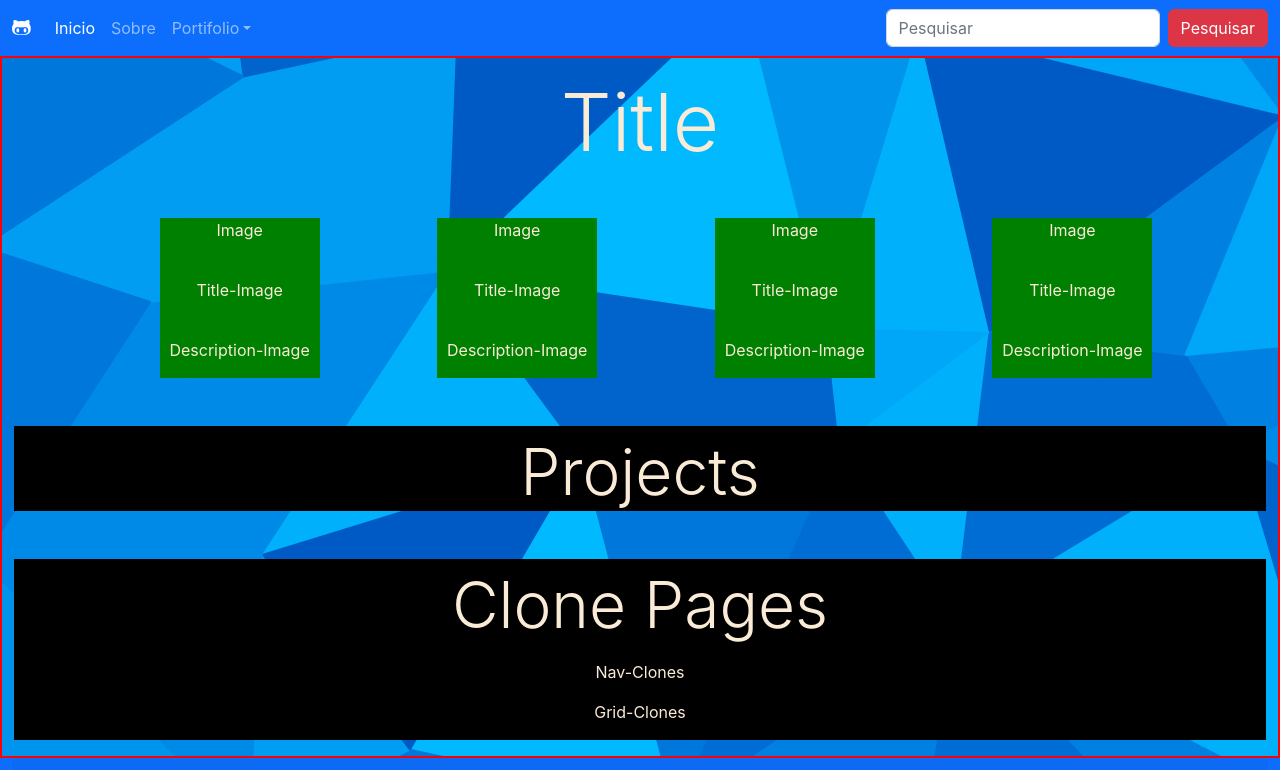
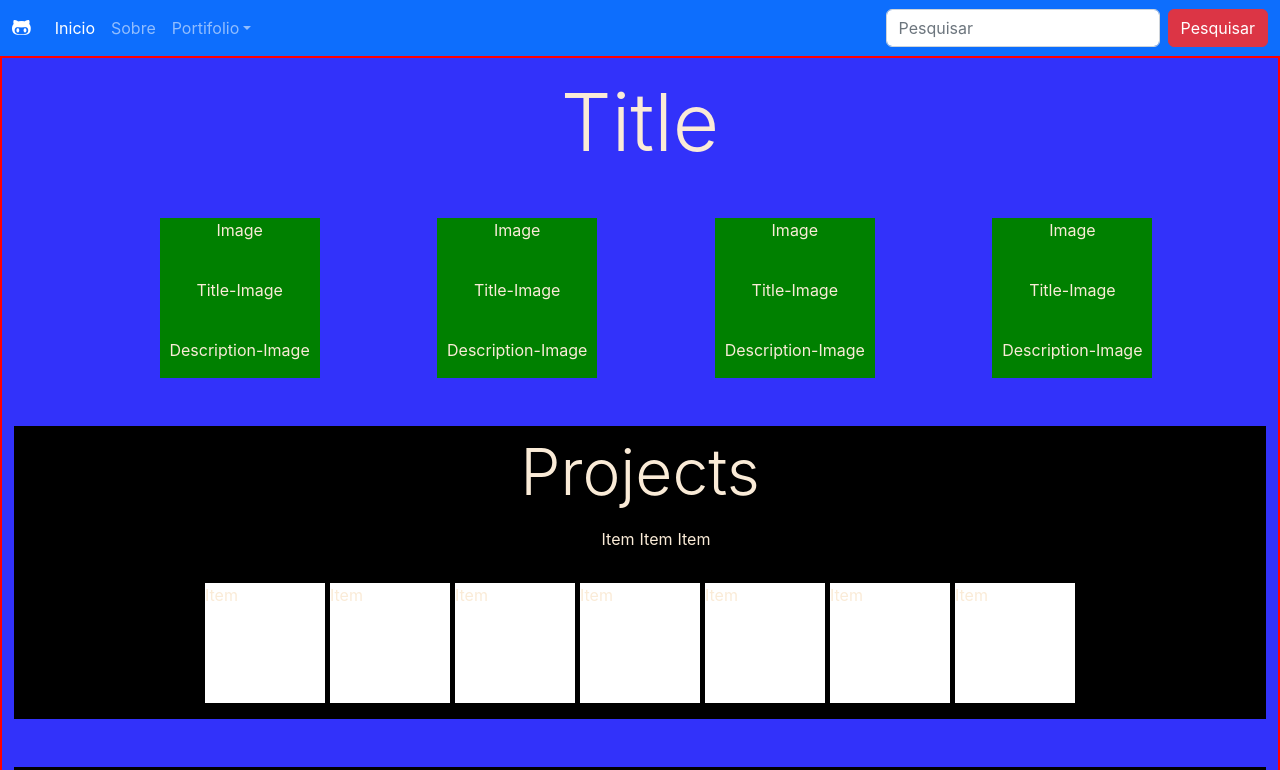
Before and after one commit to CamiloCCarvalho/learning-spa, a React (Create React App) app: page /portifolio in a window 1280 px wide. Shown: the top 770 px of the page. Built offline with nearby package versions, Linux system fonts and the light colour scheme.

Commit message:
Commit Att

```diff
--- a/src/App.css
+++ b/src/App.css
@@ -1,5 +1,5 @@
 body {
-  background-image: url('../src/img/bg-poly-grid-haikei.svg');
+  /*background-image: url('../src/img/bg-poly-grid-haikei.svg');*/
   background-size:200vw;
   background-color:rgb(50, 50, 250);
   animation: pan 60s infinite alternate linear;
--- a/src/components/fullPort/personalClones/index.js
+++ b/src/components/fullPort/personalClones/index.js
@@ -1,4 +1,6 @@
 import {React, Fragment} from 'react'
+import {GridProjects} from '../../../shared/gridProjects'
+import {ItemProject} from '../../../shared/gridProjects/itemProject'
 import './personalClones.css'
 
 
@@ -7,11 +9,20 @@ export const PersonalClones = () => {
 
     return (
         <Fragment>
-            <div className="container-fluid mt-5 personalClonesBox">
+            <div className="container-fluid mt-5 mb-5 personalClonesBox">
                 <h2 className="display-3 text-center pt-2">Clone Pages</h2>
                 <div>
                     <p className="text-center mt-3">Nav-Clones</p>
-                    <p className="text-center mt-3 pb-3">Grid-Clones</p>
+                    <GridProjects>
+                        <ItemProject/>
+                        <ItemProject/>
+                        <ItemProject/>
+                        <ItemProject/>
+                        <ItemProject/>
+                        <ItemProject/>
+                        <ItemProject/>
+
+                    </GridProjects>
                 </div>
             </div>
         </Fragment>
--- a/src/components/fullPort/personalProjects/index.js
+++ b/src/components/fullPort/personalProjects/index.js
@@ -1,4 +1,8 @@
 import {React, Fragment} from 'react'
+import {NavProjects} from './navProjects'
+import {GridProjects} from '../../../shared/gridProjects'
+import {ItemProject} from '../../../shared/gridProjects/itemProject'
+
 import './personalProjects.css'
 
 
@@ -9,7 +13,17 @@ export const PersonalProjects = () => {
         <Fragment>
             <div className="container-fluid mt-5 personalProjectsBox">
                 <h2 className="display-3 text-center pt-2">Projects</h2>
+                <NavProjects/>
+                <GridProjects>
+                    <ItemProject/>
+                    <ItemProject/>
+                    <ItemProject/>
+                    <ItemProject/>
+                    <ItemProject/>
+                    <ItemProject/>
+                    <ItemProject/>
 
+                </GridProjects>
             </div>
         </Fragment>
     )
--- /dev/null
+++ b/src/components/fullPort/personalProjects/navProjects/index.js
@@ -0,0 +1,22 @@
+import {React, Fragment} from 'react'
+import './navProjects.css'
+
+
+
+export const NavProjects = () => {
+
+    return (
+        <Fragment>
+            <div className="container-fluid">
+                <nav>
+                    <ul className="navProjects mt-3 pb-3">
+                        <li>Item </li>
+                        <li>Item </li>
+                        <li>Item </li>
+                    </ul>
+                </nav>
+            </div>
+        </Fragment>
+
+    )
+}
--- /dev/null
+++ b/src/components/fullPort/personalProjects/navProjects/navProjects.css
@@ -0,0 +1,13 @@
+.navProjects {
+    display: flex;
+    flex-flow: row wrap;
+    justify-content:center;
+    align-items:center;
+    gap: 5px;
+}
+
+li, a {
+    list-style-type: none;
+    text-decoration: none;
+    text-align: left;
+}
--- /dev/null
+++ b/src/shared/gridProjects/gridProjects.css
@@ -0,0 +1,7 @@
+.gridProjects {
+    display: flex;
+    flex-flow: row wrap;
+    justify-content:center;
+    align-items:center;
+    gap:5px;
+}
--- /dev/null
+++ b/src/shared/gridProjects/index.js
@@ -0,0 +1,15 @@
+import {React, Fragment} from 'react'
+import './gridProjects.css'
+
+
+export const GridProjects = (props) => {
+    const itemGrid = props.children
+
+    return (
+        <Fragment>
+            <div className="container-fluid gridProjects pb-3">
+                {itemGrid}
+            </div>
+        </Fragment>
+    )
+}
--- /dev/null
+++ b/src/shared/gridProjects/itemProject/index.js
@@ -0,0 +1,16 @@
+import {React, Fragment} from 'react'
+import './itemImage.css'
+
+
+
+export const ItemProject = () => {
+
+
+    return (
+        <Fragment>
+            <div className="itemImage">
+                Item
+            </div>
+        </Fragment>
+    )
+}
--- /dev/null
+++ b/src/shared/gridProjects/itemProject/itemImage.css
@@ -0,0 +1,7 @@
+.itemImage {
+    width:120px;
+    height:120px;
+    min-width: 70px;
+    min-height: 70px;
+    background-color: rgb(255, 255, 255);
+}
```
